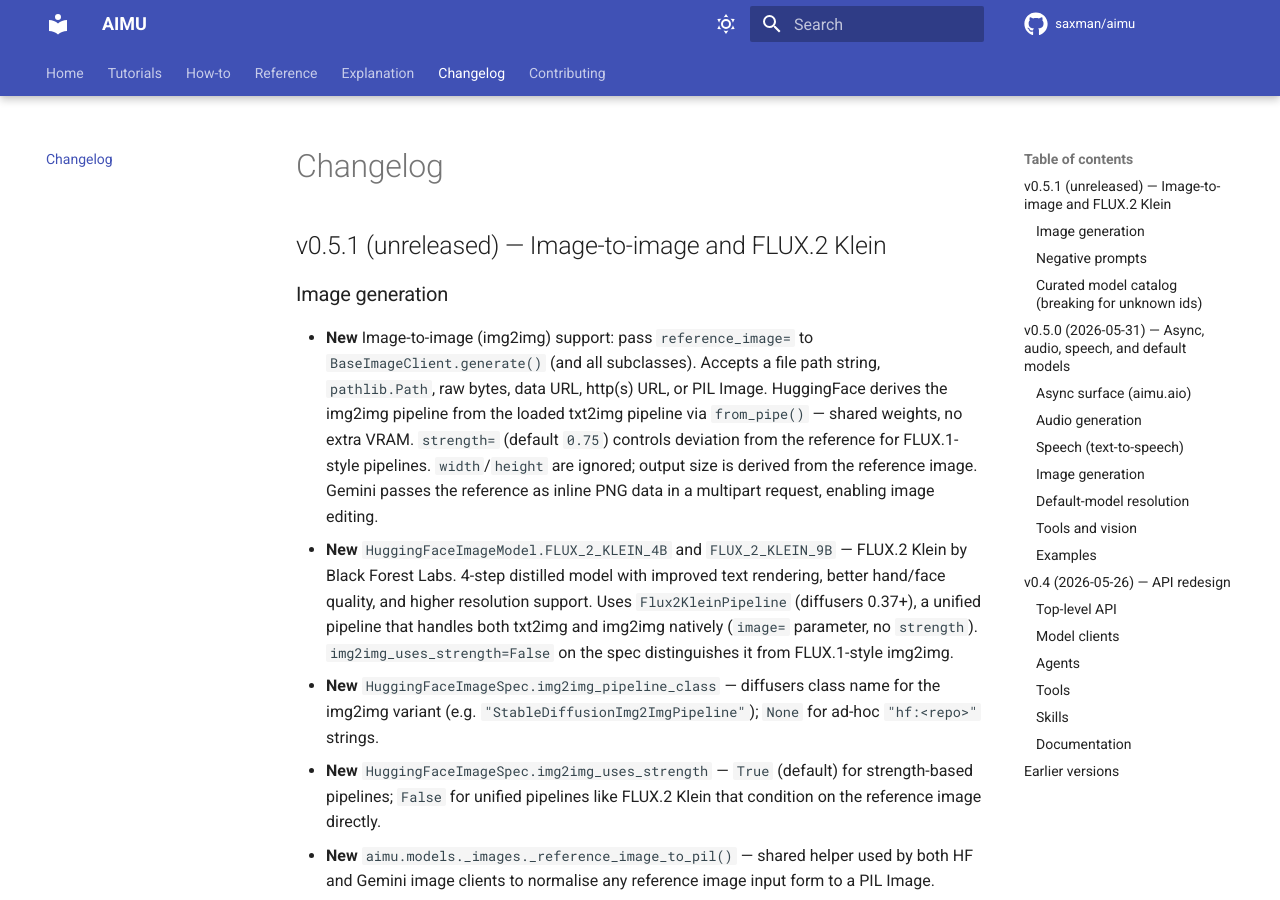
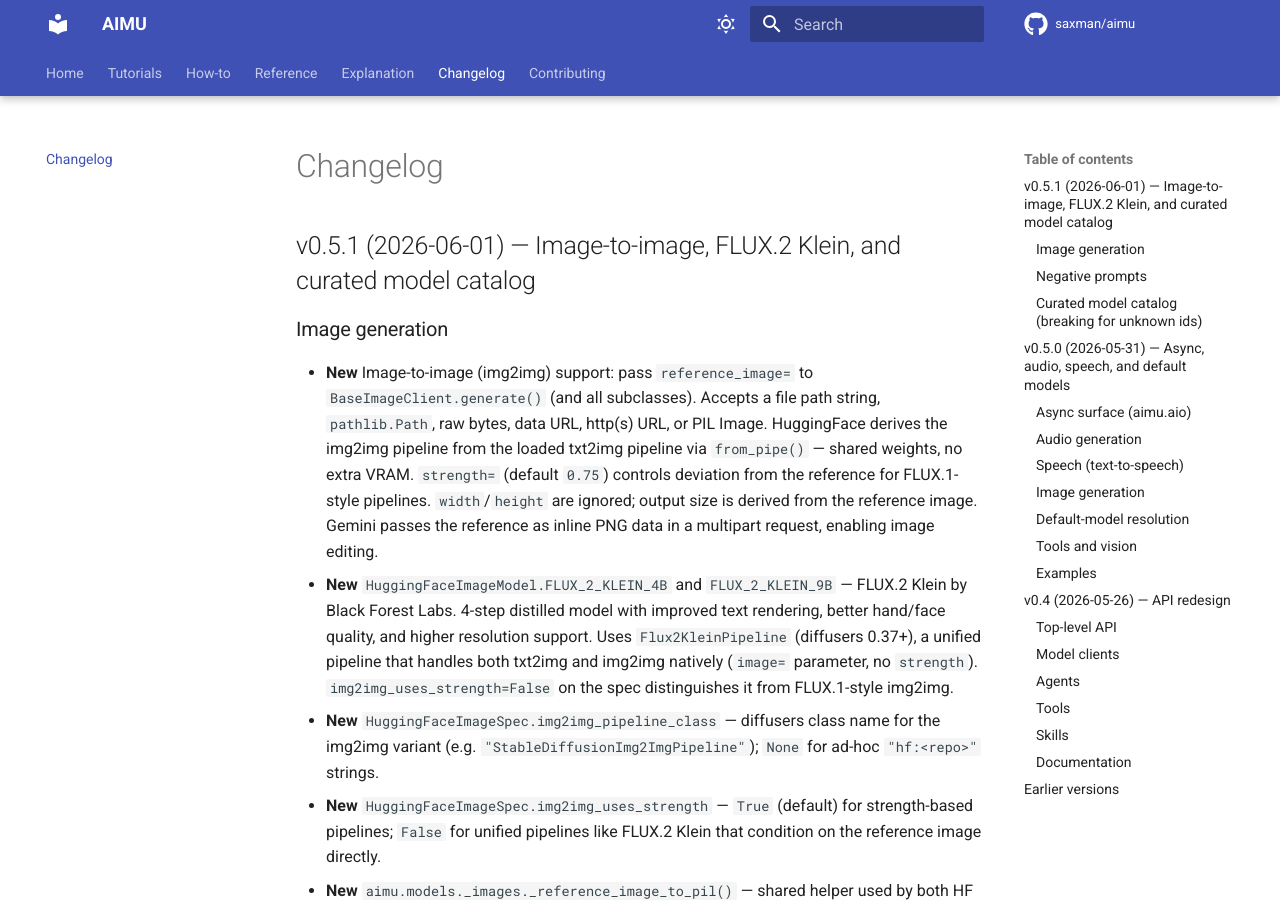
Before and after one commit to saxman/aimu, an MkDocs documentation site: the page built from docs/changelog.md, in a window 1280 px wide and 900 px high. Built offline with MkDocs 1.6.1 and Material for MkDocs 9.7.7, drawn with Linux system fonts in a browser that asks for light colours; comment, search, counter and statistics services are not loaded.

Commit message:
chore: update changelog for v0.5.1 release date and additional features

```diff
--- a/docs/changelog.md
+++ b/docs/changelog.md
@@ -1,6 +1,6 @@
 # Changelog
 
-## v0.5.1 (unreleased) — Image-to-image and FLUX.2 Klein
+## v0.5.1 (2026-06-01) — Image-to-image, FLUX.2 Klein, and curated model catalog
 
 ### Image generation
 
```
